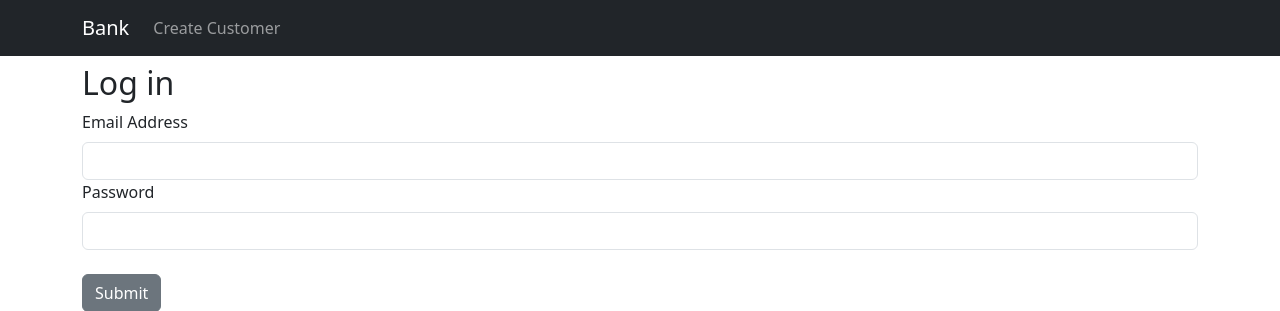
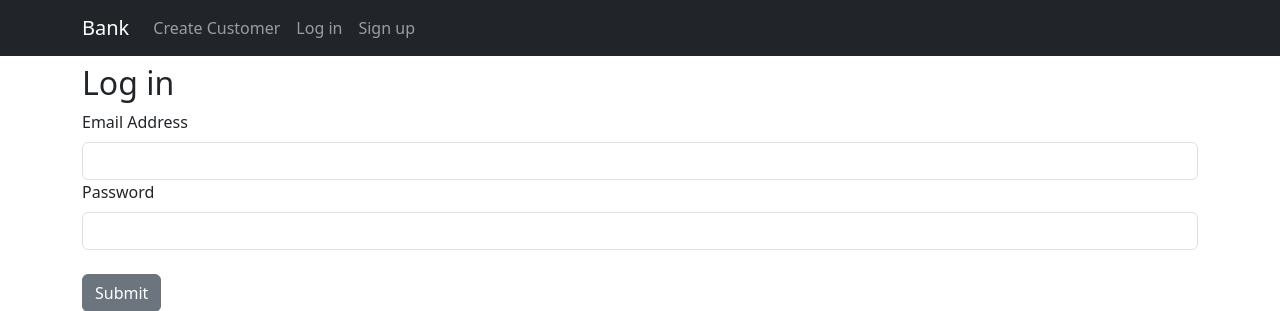
Before and after one commit to pykretexd/bank, a Flask app: template templates/login.html in a window 1280 px wide. Shown: the top 311 px of the page. Run offline with Flask 3, Linux system fonts and the light colour scheme; the template is opened without the code that fills it: values that come from a table or form of the project are taken from there, others are empty; parts of the project's set-up code (start-up, migrations or seed data) failed here and were passed over; some libraries are stand-ins or nearby versions.

Commit message:
Add links for login and signup on navbar

```diff
--- a/templates/base.html
+++ b/templates/base.html
@@ -20,6 +20,13 @@
                 <div class='collapse navbar-collapse'>
                     <div class='navbar-nav'>
                         <a class='nav-link' href="{{ url_for('create_customer') }}">Create Customer</a>
+                        {% if current_user.is_authenticated %}
+                            <p class='nav-link m-0'>{{ current_user.email_address }}</p>
+                            <a class='nav-link' href='{{ url_for("logout") }}'>Sign Out</a>
+                        {% else %}
+                            <a class='nav-link' href='{{ url_for("login") }}'>Log in</a>
+                            <a class='nav-link' href='{{ url_for("signup") }}'>Sign up</a>
+                        {% endif %}
                     </div>
                 </div>
             </div>
```
